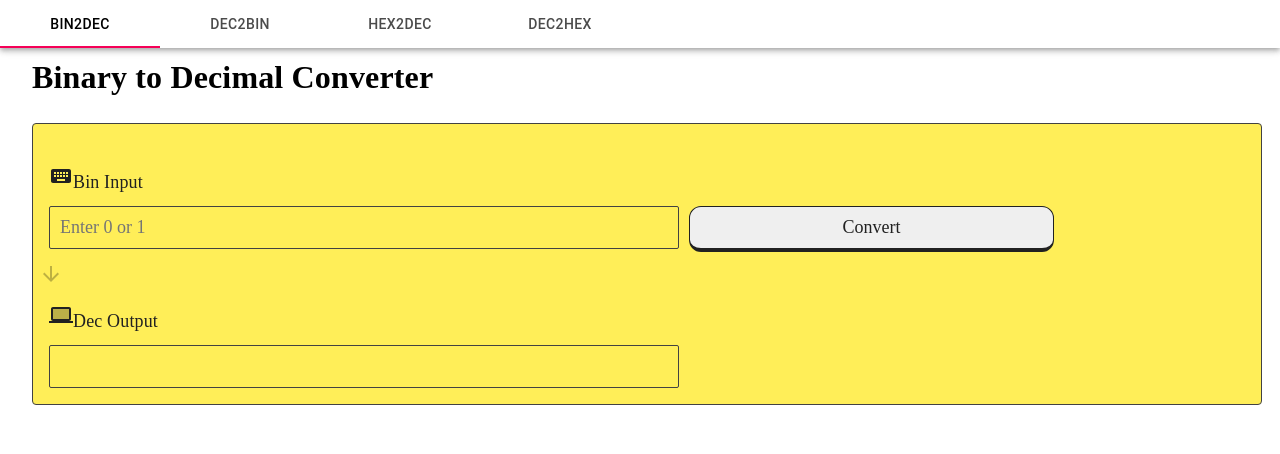
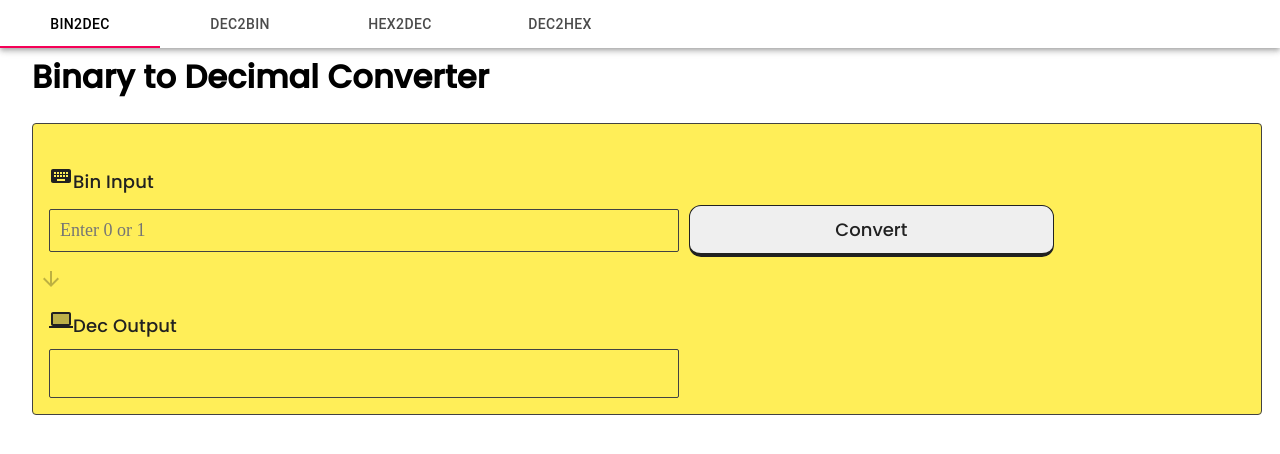
Before and after one commit to hebertcisco/konvertilo, a Next.js app: page / in a window 1280 px wide. Shown: the top 454 px of the page. Built offline with nearby package versions, Linux system fonts and the light colour scheme.

Commit message:
Update styles.js

```diff
--- a/src/styles/styles.js
+++ b/src/styles/styles.js
@@ -22,19 +22,19 @@ const Styled = makeStyles((theme) => ({
   body: {
     margin: 0,
     border: 0,
-    fontFamily: "IBMPlexMonoRegular"
+    fontFamily: "Poppins"
   },
   Nav: {
     height: 50,
     marginBottom: "175px"
   },
   h1: {
-    fontFamily: "IBMPlexMonoBold"
+    fontFamily: "Poppins"
   },
 
   errorMessage: {
     color: red[500],
-    fontFamily: "IBMPlexMonoExtraLight"
+    fontFamily: "Poppins"
   },
   StyledForm: {
     border: colors.$border,
@@ -50,7 +50,7 @@ const Styled = makeStyles((theme) => ({
   Label: {
     margin: "10px",
     fontSize: "18px",
-    fontFamily: "IBMPlexMonoRegular",
+    fontFamily: "Poppins",
     color: colors.$primary
   },
   BaseTextInput: {
@@ -76,7 +76,7 @@ const Styled = makeStyles((theme) => ({
     marginBottom: "10px",
     border: colors.$border,
     padding: "10px",
-    fontFamily: "IBMPlexMonoRegular",
+    fontFamily: "Poppins",
     borderRadius: "2px",
     background: colors.$secondary,
     outline: "none",
@@ -96,7 +96,7 @@ const Styled = makeStyles((theme) => ({
     border: "1px solid",
     borderBottom: "4.5px solid",
     borderRadius: "12px",
-    fontFamily: "IBMPlexMonoRegular",
+    fontFamily: "Poppins",
     fontSize: "18px",
     cursor: "pointer",
     color: colors.$primary,
```
